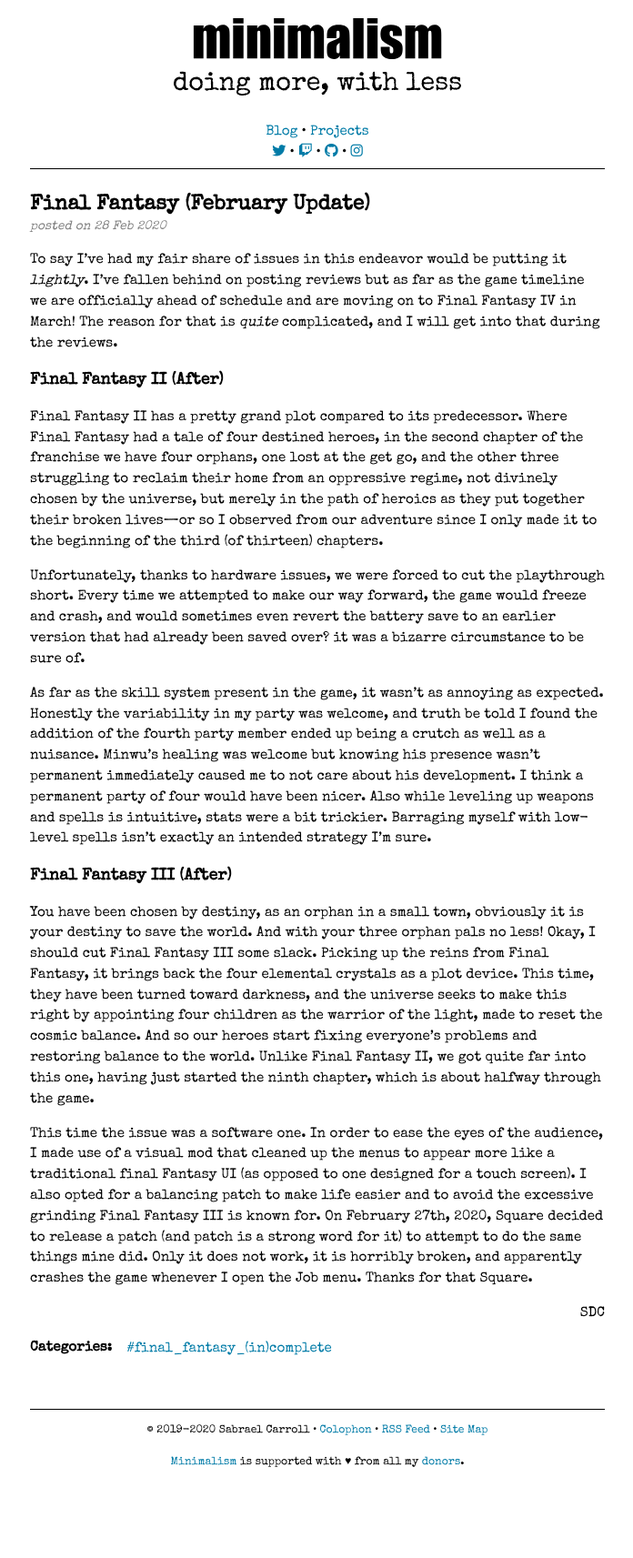
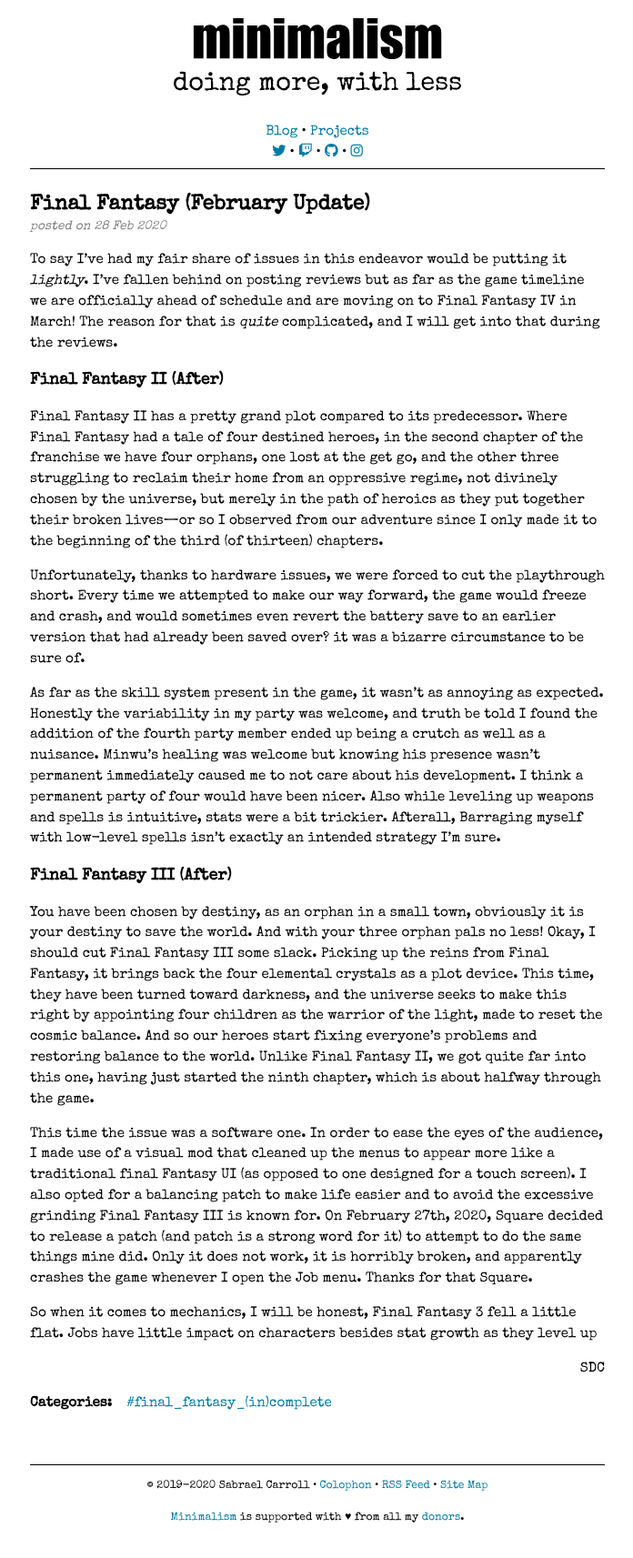
Before and after one commit to rabbitDumpling/rabbitdumpling.github.io, a Jekyll site: the page built from _posts/2020-02-28-final-fantasy-february-update.md, in a window 1280 px wide. Shown: the whole page at 91% size, without its empty margins (291-987 px from the left). Built offline with Jekyll 4.4.1, drawn with Linux system fonts in a browser that asks for light colours; nearby versions of some CDN libraries; before the commit the page ends 1652 px from its top, so only the background shows below that.

Commit message:
Update post

```diff
--- a/_posts/2020-02-28-final-fantasy-february-update.md
+++ b/_posts/2020-02-28-final-fantasy-february-update.md
@@ -18,10 +18,12 @@ Final Fantasy II has a pretty grand plot compared to its predecessor. Where Fina
 
 Unfortunately, thanks to hardware issues, we were forced to cut the playthrough short. Every time we attempted to make our way forward, the game would freeze and crash, and would sometimes even revert the battery save to an earlier version that had already been saved over? it was a bizarre circumstance to be sure of.
 
-As far as the skill system present in the game, it wasn't as annoying as expected. Honestly the variability in my party was welcome, and truth be told I found the addition of the fourth party member ended up being a crutch as well as a nuisance. Minwu's healing was welcome but knowing his presence wasn't permanent immediately caused me to not care about his development. I think a permanent party of four would have been nicer. Also while leveling up weapons and spells is intuitive, stats were a bit trickier. Barraging myself with low-level spells isn't exactly an intended strategy I'm sure.
+As far as the skill system present in the game, it wasn't as annoying as expected. Honestly the variability in my party was welcome, and truth be told I found the addition of the fourth party member ended up being a crutch as well as a nuisance. Minwu's healing was welcome but knowing his presence wasn't permanent immediately caused me to not care about his development. I think a permanent party of four would have been nicer. Also while leveling up weapons and spells is intuitive, stats were a bit trickier. Afterall, Barraging myself with low-level spells isn't exactly an intended strategy I'm sure.
 
 ### Final Fantasy III (After)
 
 You have been chosen by destiny, as an orphan in a small town, obviously it is your destiny to save the world. And with your three orphan pals no less! Okay, I should cut Final Fantasy III some slack. Picking up the reins from Final Fantasy, it brings back the four elemental crystals as a plot device. This time, they have been turned toward darkness, and the universe seeks to make this right by appointing four children as the warrior of the light, made to reset the cosmic balance. And so our heroes start fixing everyone's problems and restoring balance to the world. Unlike Final Fantasy II, we got quite far into this one, having just started the ninth chapter, which is about halfway through the game.
 
 This time the issue was a software one. In order to ease the eyes of the audience, I made use of a visual mod that cleaned up the menus to appear more like a traditional final Fantasy UI (as opposed to one designed for a touch screen). I also opted for a balancing patch to make life easier and to avoid the excessive grinding Final Fantasy III is known for. On February 27th, 2020, Square decided to release a patch (and patch is a strong word for it) to attempt to do the same things mine did. Only it does not work, it is horribly broken, and apparently crashes the game whenever I open the Job menu. Thanks for that Square.
+
+So when it comes to mechanics, I will be honest, Final Fantasy 3 fell a little flat. Jobs have little impact on characters besides stat growth as they level up
```
